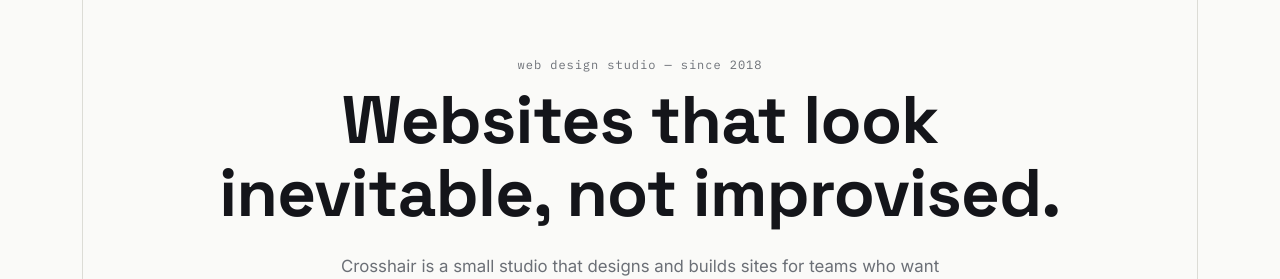
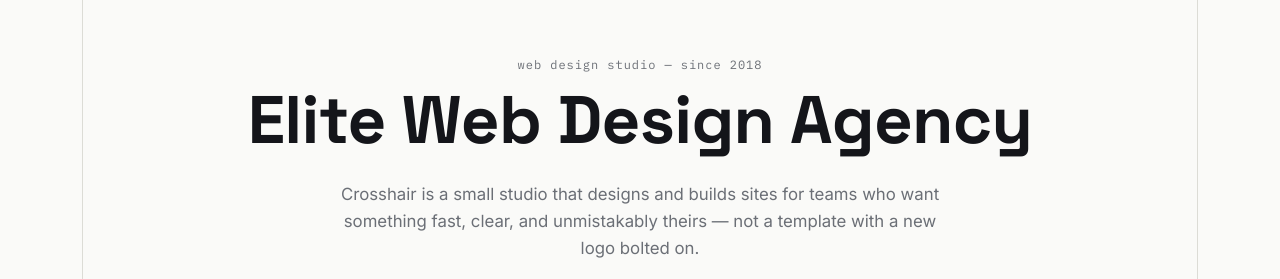
Before and after one commit to zwwdpw288m-dev/test-project, a plain HTML site: page index.html in a window 1280 px wide. Shown: the part 158-437 px from the top of the page. Drawn offline with Linux system fonts and the light colour scheme.

Commit message:
Updated title and colors

```diff
--- a/index.html
+++ b/index.html
@@ -36,7 +36,7 @@
         <span class="bracket bracket--br" aria-hidden="true"></span>
 
         <p class="eyebrow hero__eyebrow">web design studio — since 2018</p>
-        <h1 class="hero__headline">Websites that look<br>inevitable, not improvised.</h1>
+        <h1 class="hero__headline">Elite Web Design Agency</h1>
         <p class="hero__sub">Crosshair is a small studio that designs and builds sites for teams who want something fast, clear, and unmistakably theirs — not a template with a new logo bolted on.</p>
         <div class="hero__cta">
           <a class="btn btn--primary" href="#contact">Start a project &rarr;</a>
--- a/styles.css
+++ b/styles.css
@@ -2,8 +2,8 @@
 :root {
   --paper: #fafaf8;
   --ink: #14151a;
-  --blue: #2f5bff;
-  --blue-soft: #edf1ff;
+  --blue: #1c5c3f;
+  --blue-soft: #e7f1ea;
   --slate: #6b6f76;
   --line: #dcdcd6;
   --yellow: #ffc23c;
@@ -99,7 +99,7 @@
 }
 
 .btn--primary:hover {
-  background: #2249e0;
+  background: #143f2b;
   transform: translateY(-1px);
 }
 
```
